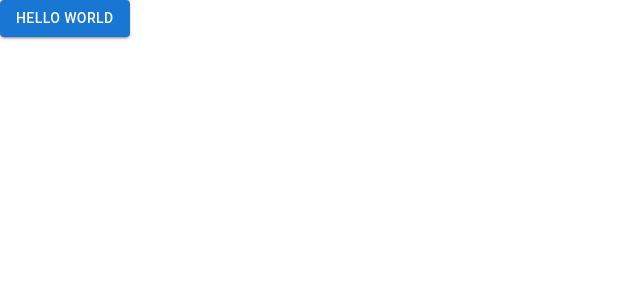
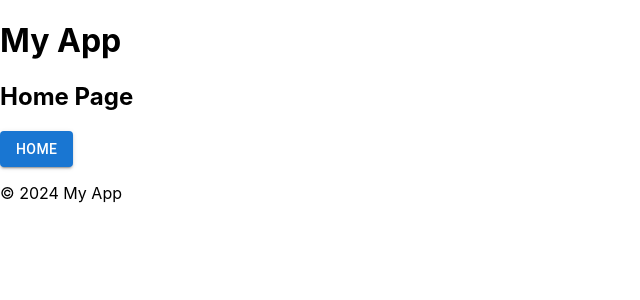
Before and after one commit to joaquincbootia/React-Template, a React (Create React App) app: page / in a window 1280 px wide. Shown: the top 300 px of the page, without its empty margins (0-640 px from the left). Built offline with nearby package versions, Linux system fonts and the light colour scheme.

Commit message:
feature/navigation

```diff
--- a/package.json
+++ b/package.json
@@ -13,8 +13,10 @@
     "@types/node": "^16.18.91",
     "@types/react": "^18.2.67",
     "@types/react-dom": "^18.2.22",
+    "@types/react-router-dom": "^5.3.3",
     "react": "^18.2.0",
     "react-dom": "^18.2.0",
+    "react-router-dom": "^6.22.3",
     "react-scripts": "5.0.1",
     "typescript": "^4.9.5",
     "web-vitals": "^2.1.4"
--- a/src/App.tsx
+++ b/src/App.tsx
@@ -1,13 +1,8 @@
-import React from 'react';
-import Button from '@mui/material/Button';
+import AppLayout from './components/AppLayout';
 
 function App() {
   return (
-    <div>
-      <Button variant="contained" color="primary">
-        Hello World
-      </Button>
-    </div>
+    <AppLayout />
   );
 }
 
--- /dev/null
+++ b/src/components/AppLayout.tsx
@@ -0,0 +1,17 @@
+// AppLayout.tsx
+import React from 'react';
+import Header from './Header';
+import Footer from './Footer';
+import AppRouter from '../router';
+
+const AppLayout: React.FC = () => {
+  return (
+    <div>
+      <Header />
+      <AppRouter />
+      <Footer />
+    </div>
+  );
+};
+
+export default AppLayout;
--- /dev/null
+++ b/src/components/Footer.tsx
@@ -0,0 +1,13 @@
+// Footer.tsx
+import React from 'react';
+
+const Footer: React.FC = () => {
+  return (
+    <footer>
+      {/* Your footer content goes here */}
+      <p>&copy; 2024 My App</p>
+    </footer>
+  );
+};
+
+export default Footer;
--- /dev/null
+++ b/src/components/Header.tsx
@@ -0,0 +1,13 @@
+// Header.tsx
+import React from 'react';
+
+const Header: React.FC = () => {
+  return (
+    <header>
+      {/* Your header content goes here */}
+      <h1>My App</h1>
+    </header>
+  );
+};
+
+export default Header;
--- /dev/null
+++ b/src/pages/About.tsx
@@ -0,0 +1,18 @@
+// About.tsx
+import { Button } from '@mui/material';
+import React from 'react';
+
+const About: React.FC = () => {
+  return (
+    <div>
+      <h2>About Page</h2>
+      <div>
+            <Button variant="contained" color="primary">
+                ABOUT
+            </Button>
+        </div>
+    </div>
+  );
+};
+
+export default About;
--- /dev/null
+++ b/src/pages/Home.tsx
@@ -0,0 +1,18 @@
+// Home.tsx
+import { Button } from '@mui/material';
+import React from 'react';
+
+const Home: React.FC = () => {
+  return (
+    <div>
+      <h2>Home Page</h2>
+        <div>
+            <Button variant="contained" color="primary">
+                HOME
+            </Button>
+        </div>
+    </div>
+  );
+};
+
+export default Home;
--- /dev/null
+++ b/src/router.tsx
@@ -0,0 +1,20 @@
+// router.tsx
+import React from 'react';
+import { BrowserRouter as Router, Route, Routes } from 'react-router-dom';
+import Home from './pages/Home';
+import About from './pages/About';
+// Import other page components as needed
+
+const AppRouter: React.FC = () => {
+  return (
+    <Router>
+      <Routes>
+        <Route path='/' element={<Home/>} />
+        <Route path='/About' element={<About/>} />
+        {/* Add more routes for other pages */}
+      </Routes>
+    </Router>
+  );
+};
+
+export default AppRouter;
```
Also changed, not shown: 1 other file (tests, documents, lock files or other folders).
